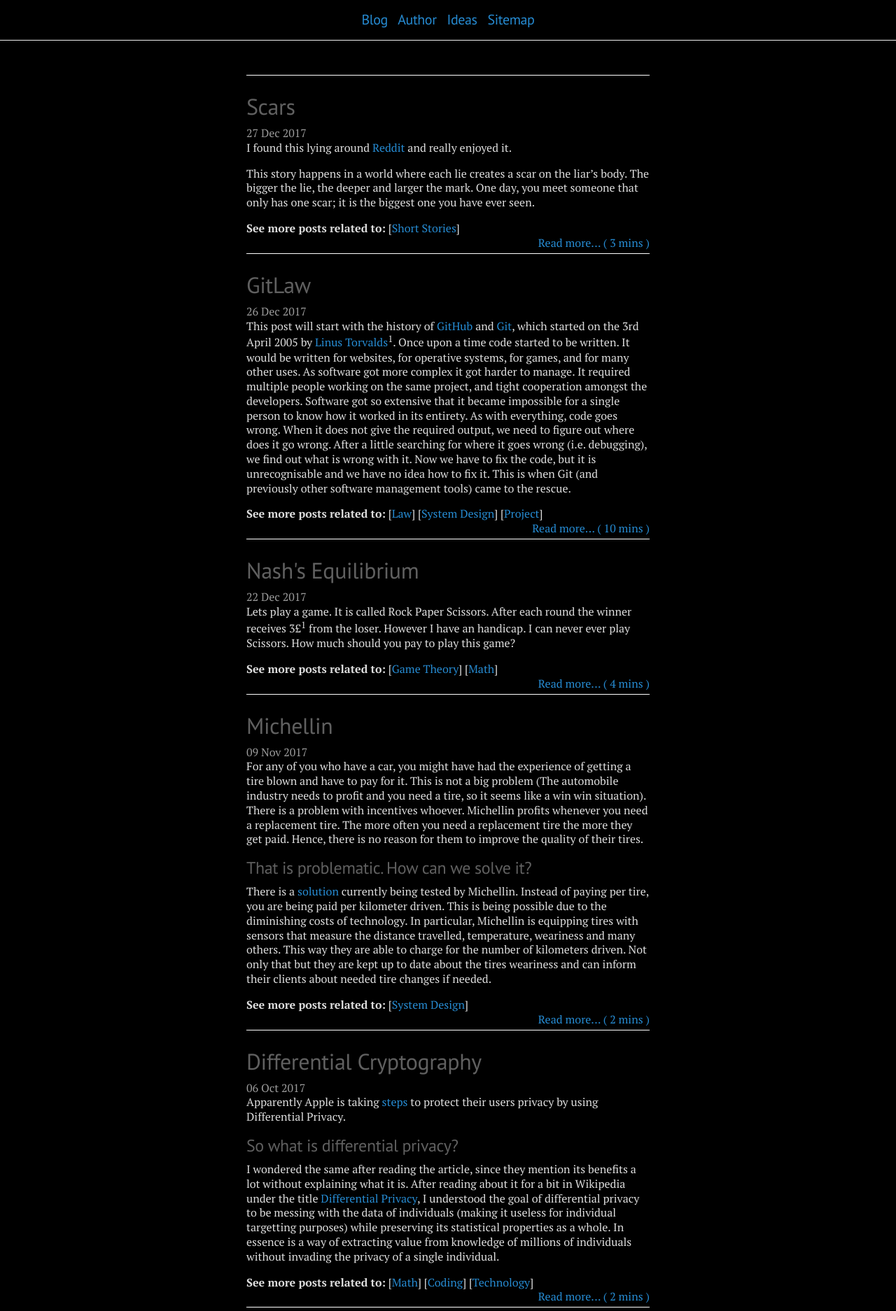
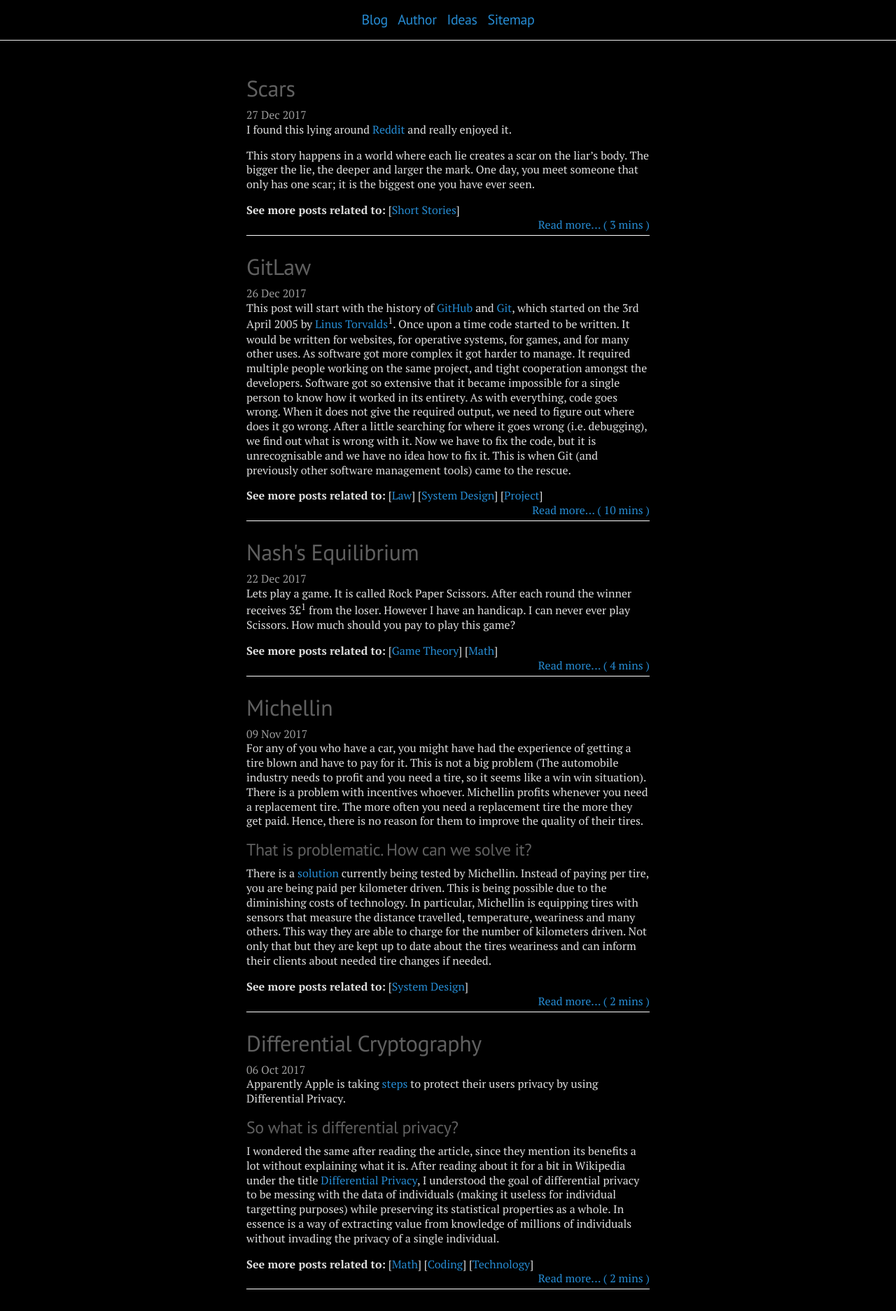
Before and after one commit to migueltorrescosta/migueltorrescosta.github.io, a Jekyll site: the page built from index.md, in a window 1280 px wide. Shown: the top 1874 px of the page at 70% size. Built offline with Jekyll 4.4.1, drawn with Linux system fonts in a browser that asks for light colours; nearby versions of some CDN libraries; formulas are drawn with MathJax 3.

Commit message:
Changed website aesthetics

```diff
--- a/index.md
+++ b/index.md
@@ -7,7 +7,6 @@ head: true
 
 <div class="posts">
   {% for post in site.posts %}
-    <hr>
     <h1>{{ post.title }}</h1>
     <span class="post-date" display="inline">{{ post.date | date_to_string }}</span>
     {{ post.excerpt }}
@@ -26,7 +25,9 @@ head: true
         {{ words | divided_by:220 }} mins
       {% endif %} )
     </a>
+    <hr>
   {% endfor %}
+
 </div>
 
 <!--
```
